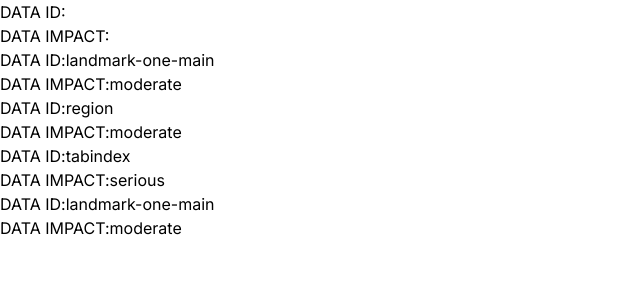
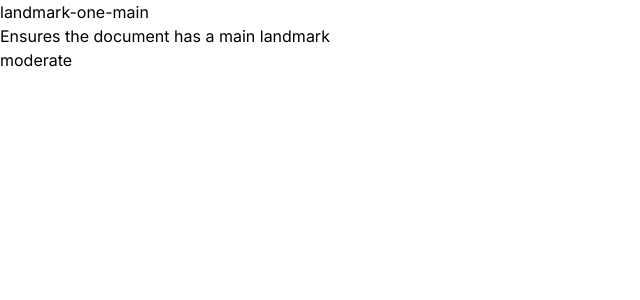
Before and after one commit to emmalarsen1/a11y_diversa, a Next.js app: page /rules/landmark-one-main in a window 1280 px wide. Shown: the top 300 px of the page, without its empty margins (0-640 px from the left). Built offline with nearby package versions, Linux system fonts and the light colour scheme.

Commit message:
Slug/results - funktioner virker nu

```diff
--- a/src/app/components/NavButton.jsx
+++ b/src/app/components/NavButton.jsx
@@ -0,0 +1,11 @@
+import React from "react";
+
+function NavButton() {
+  return (
+    <div>
+      <button>A11y-regler</button>
+    </div>
+  );
+}
+
+export default NavButton;
--- a/src/app/results/page.jsx
+++ b/src/app/results/page.jsx
@@ -10,17 +10,27 @@ export default async function Page() {
   const response = await fetch(`https://mmd-a11y-api.vercel.app/api/scan?${params.toString()}`);
   const data = await response.json(); */
   const data = dsbData;
+  const violations = data.violations;
+  console.log(violations);
 
   return (
     <main>
       <h1>Report for {data.url}</h1>
       <p>Found {data.violations.length} issues</p>
-      <p>Problem: {data.violations[1].id}</p>
-      <p>Score: {data.violations[1].impact}</p>
-      <Image alt={data.url} src={data.screenshot.url} width={data.screenshot.width} height={data.screenshot.height} />
-      <Link href={`/rules/${data.violations[0].id}`} prefetch={false}>
-        Link til side
-      </Link>
+      {violations.map((oneViolation) => {
+        return (
+          <p>
+            {oneViolation.id} og jeg er {oneViolation.impact} mit link er{" "}
+            <Link href={`/rules/${oneViolation.id}`}>her</Link>
+          </p>
+        );
+      })}
+      <Image
+        alt={data.url}
+        src={data.screenshot.url}
+        width={data.screenshot.width}
+        height={data.screenshot.height}
+      />
     </main>
   );
 }
--- a/src/app/rules/[slug]/page.jsx
+++ b/src/app/rules/[slug]/page.jsx
@@ -9,15 +9,17 @@ export async function generateStaticParams() {
   }));
 }
 
-export default async function page() {
-  console.log(reglerData);
+export default async function page({ params }) {
+  const { slug } = params;
+
+  const oneData = reglerData.filter((oneRule) => oneRule.id === slug);
+  const virker = oneData[0];
+  console.log();
   return (
-    <main>
-      <h1>DATA ID:{reglerData.id}</h1>
-      <p>DATA IMPACT:{reglerData.impact}</p>
-      {reglerData.map((regel) => {
-        return <Test key={regel.id} data={regel} />;
-      })}
-    </main>
+    <>
+      <h1>{virker.id}</h1>
+      <p>{virker.description}</p>
+      <p>{virker.impact}</p>
+    </>
   );
 }
```
